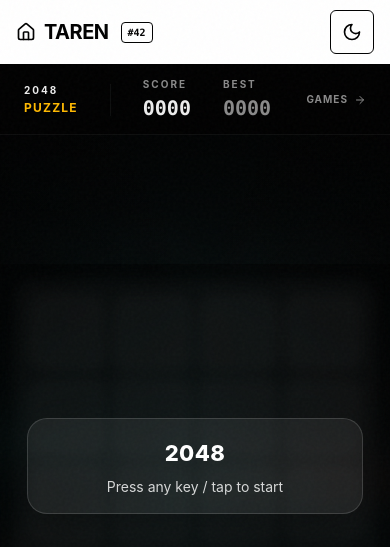
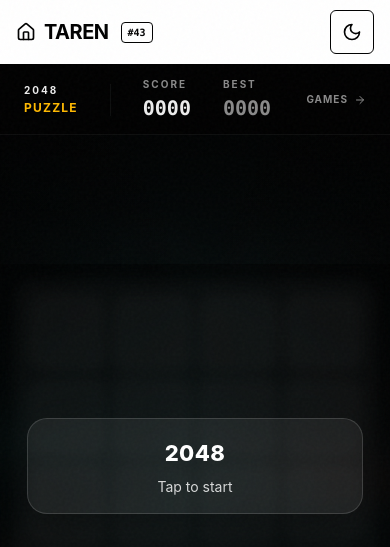
Before and after one commit to Jimmy7610/taren, a React (Vite) app: page /games/2048 in a window 390 px wide. Shown: the top 547 px of the page. Built offline with nearby package versions, Linux system fonts and the light colour scheme.

Commit message:
Fix 2048 mobile start: direct tap handler on overlay (global #43)

```diff
--- a/src/constants/build.ts
+++ b/src/constants/build.ts
@@ -1 +1 @@
-export const BUILD_COUNTER = 42;
+export const BUILD_COUNTER = 43;
--- a/src/games/2048/App.tsx
+++ b/src/games/2048/App.tsx
@@ -189,21 +189,6 @@ export default function App({ onScoreChange, onBestScoreChange, onMuteChange }:
         return () => { window.removeEventListener("keydown", onKeyDown); };
     }, [start, handleMove, isGameEnded, showWinOverlay]);
 
-    // Tap-to-start: pointer + touch (iOS needs touchstart for reliable gesture detection)
-    useEffect(() => {
-        const onTapStart = () => {
-            if (!startedRef.current) start();
-        };
-
-        window.addEventListener("pointerdown", onTapStart, { passive: true });
-        window.addEventListener("touchstart", onTapStart, { passive: true });
-
-        return () => {
-            window.removeEventListener("pointerdown", onTapStart);
-            window.removeEventListener("touchstart", onTapStart);
-        };
-    }, [start]);
-
     // Swipe on the board surface (robust dual pointer+touch handler)
     useEffect(() => {
         const el = boardRef.current;
@@ -216,7 +201,7 @@ export default function App({ onScoreChange, onBestScoreChange, onMuteChange }:
     return (
         <div className="t2048-root" ref={rootRef}>
             {!hasStarted ? (
-                <StartScreen title="2048" subtitle="Press any key / tap to start" />
+                <StartScreen title="2048" subtitle="Tap to start" onStart={start} />
             ) : null}
 
             {showWinOverlay ? (
--- a/src/games/2048/styles/base.css
+++ b/src/games/2048/styles/base.css
@@ -48,7 +48,7 @@
 
 /* ─── Start Overlay ─── */
 .t2048-startOverlay {
-    /* Use absolute within root, not fixed across viewport */
+    /* Absolute within root, not fixed across viewport */
     position: absolute;
     inset: 0;
     display: flex;
@@ -57,8 +57,10 @@
     z-index: 20;
     background: rgba(0, 0, 0, 0.38);
     backdrop-filter: blur(6px);
-    /* Let taps pass through to trigger start() on window listeners */
-    pointer-events: none;
+    /* Overlay IS the tap target — handles start() directly via onClick/onTouchEnd */
+    cursor: pointer;
+    touch-action: manipulation;
+    -webkit-tap-highlight-color: transparent;
 }
 
 .t2048-startCard {
@@ -69,8 +71,6 @@
     background: rgba(255, 255, 255, 0.06);
     box-shadow: 0 18px 50px rgba(0, 0, 0, 0.35);
     text-align: center;
-    /* Card itself doesn't need pointer events since window listener handles tap-to-start */
-    pointer-events: none;
 }
 
 .t2048-startTitle {
--- a/src/games/2048/ui/StartScreen.tsx
+++ b/src/games/2048/ui/StartScreen.tsx
@@ -3,11 +3,30 @@ import React from "react";
 type Props = {
     title: string;
     subtitle: string;
+    onStart?: () => void;
 };
 
-export default function StartScreen({ title, subtitle }: Props) {
+/**
+ * StartScreen — tappable overlay that starts the game.
+ * Uses onClick + onTouchEnd (iOS Safari needs both for reliable trigger).
+ * The entire overlay surface is the tap target.
+ */
+export default function StartScreen({ title, subtitle, onStart }: Props) {
+    const handleTap = (e: React.SyntheticEvent) => {
+        e.preventDefault();
+        e.stopPropagation();
+        onStart?.();
+    };
+
     return (
-        <div className="t2048-startOverlay" role="dialog" aria-label={title}>
+        <div
+            className="t2048-startOverlay"
+            role="button"
+            tabIndex={0}
+            aria-label={`${title} — ${subtitle}`}
+            onClick={handleTap}
+            onTouchEnd={handleTap}
+        >
             <div className="t2048-startCard">
                 <div className="t2048-startTitle">{title}</div>
                 <div className="t2048-startSubtitle">{subtitle}</div>
```
